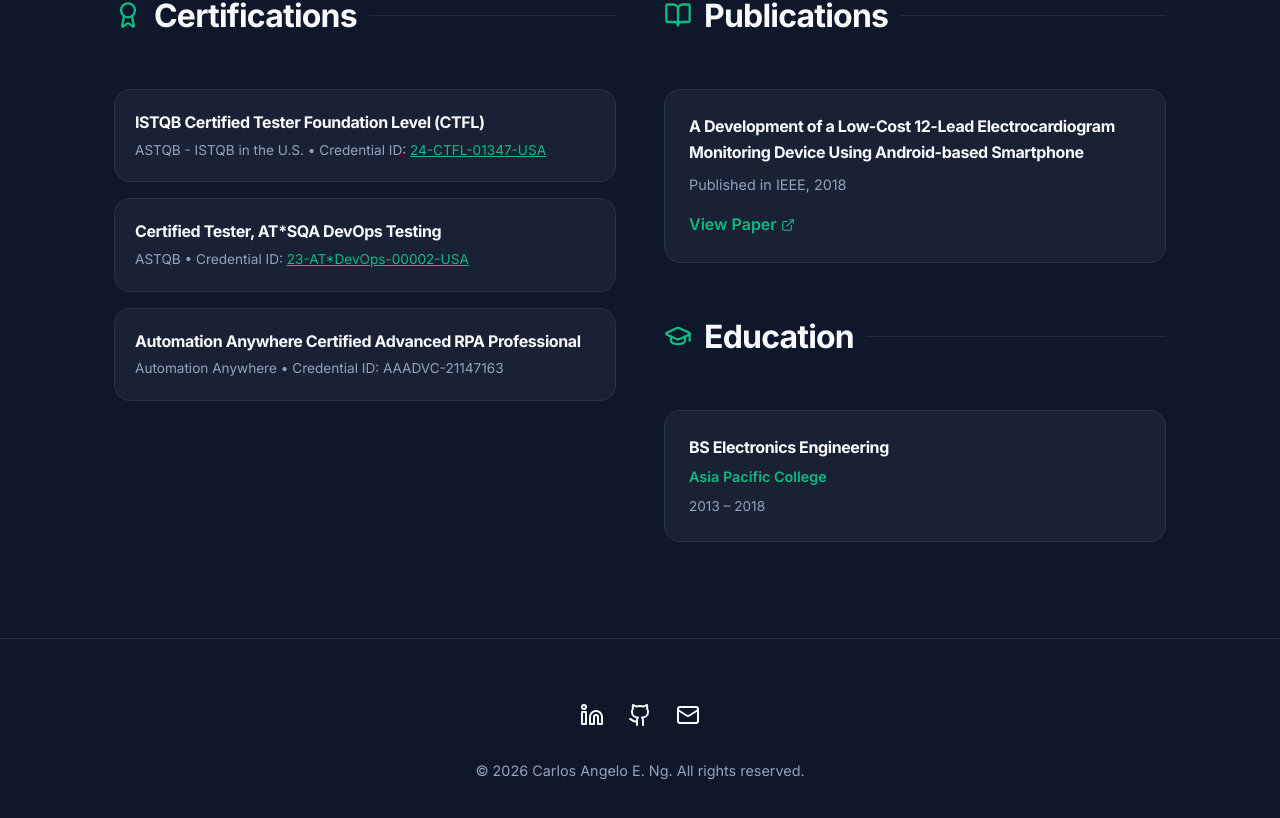
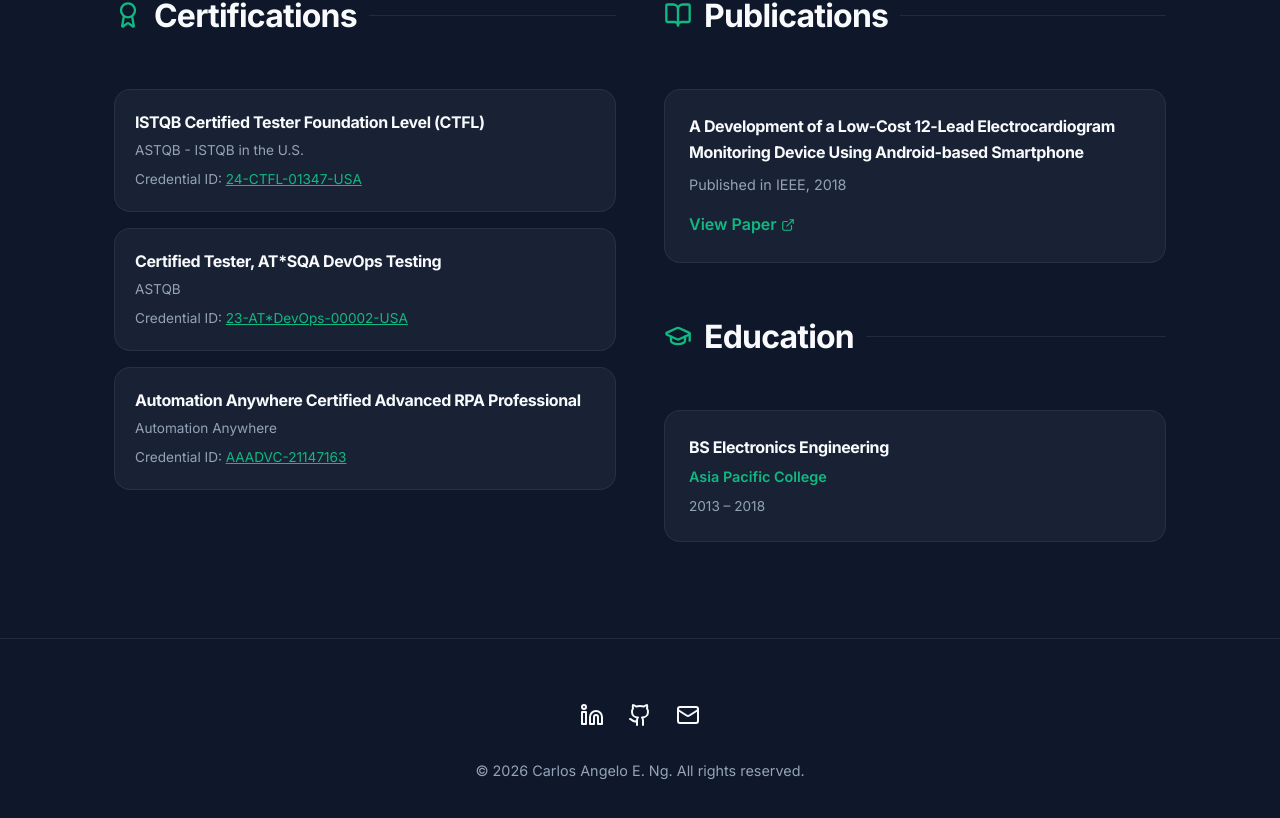
Before and after one commit to cng07/carlosng07, a React (Vite) app: page / in a window 1280 px wide. Shown: the part 3569-4387 px from the top of the page. Built offline with nearby package versions, Linux system fonts and the light colour scheme.

Commit message:
UI: Move Credential ID to a new line for better readability in Certifications

```diff
--- a/src/data/resumeData.js
+++ b/src/data/resumeData.js
@@ -93,7 +93,8 @@ export const resumeData = {
     {
       title: "Automation Anywhere Certified Advanced RPA Professional",
       issuer: "Automation Anywhere",
-      credentialId: "AAADVC-21147163"
+      credentialId: "AAADVC-21147163",
+      link: "https://certificates.automationanywhere.com/0b9f6c08-c724-44cc-81e0-c68c84d18225"
     }
   ],
 
--- a/src/pages/Home.jsx
+++ b/src/pages/Home.jsx
@@ -144,8 +144,9 @@ const Home = () => {
                             {resumeData.certifications.map((cert, i) => (
                                 <div key={i} className="glass" style={{ padding: '1.25rem' }}>
                                     <h4 style={{ color: 'var(--text-main)', marginBottom: '0.25rem' }}>{cert.title}</h4>
+                                    <p style={{ fontSize: '0.85rem', color: 'var(--text-muted)', marginBottom: '0.5rem' }}>{cert.issuer}</p>
                                     <p style={{ fontSize: '0.85rem', color: 'var(--text-muted)' }}>
-                                        {cert.issuer} • Credential ID: {cert.link ? (
+                                        Credential ID: {cert.link ? (
                                             <a href={cert.link} target="_blank" rel="noreferrer" style={{ color: 'var(--primary)', textDecoration: 'underline' }}>
                                                 {cert.credentialId}
                                             </a>
```
